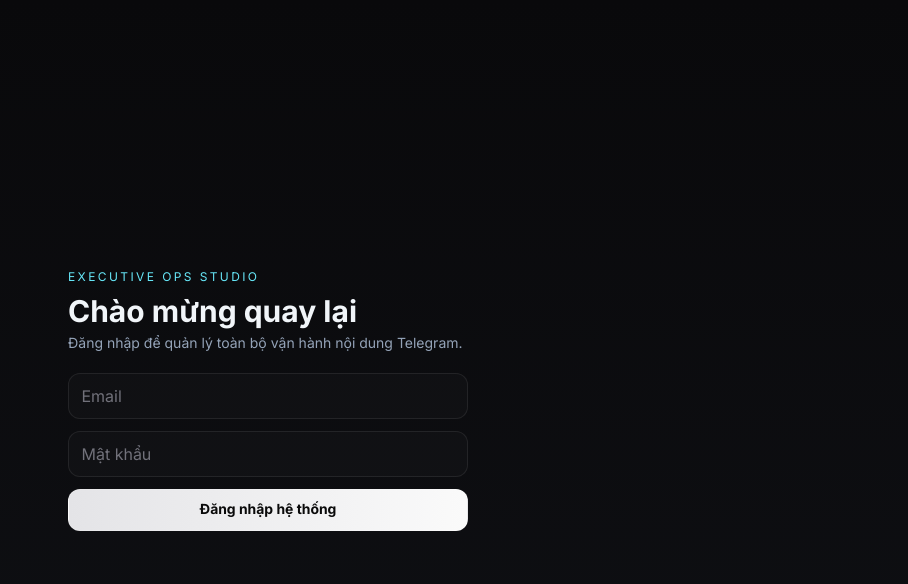
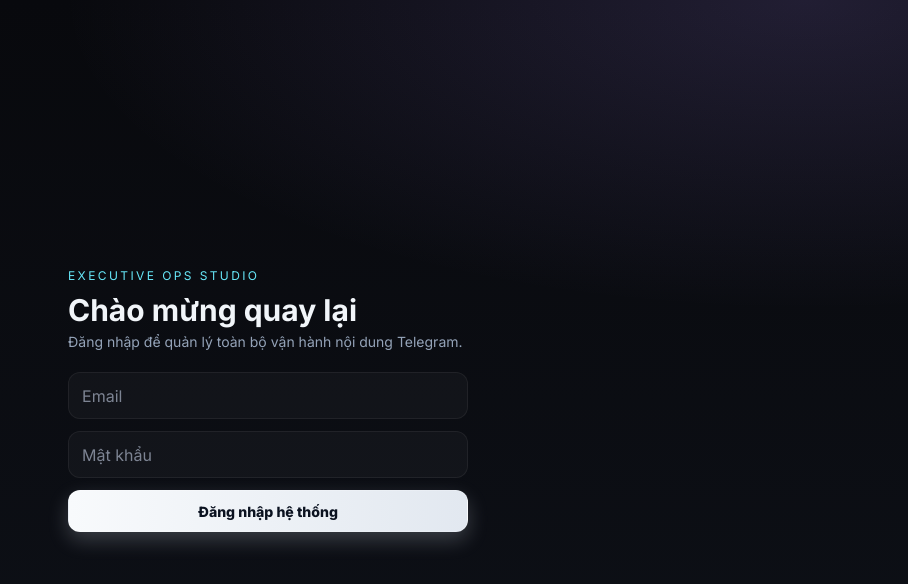
Before and after one commit to hminhnhut0501/hangcumedia, a Next.js app in the folder apps/web/: page /login in a window 1280 px wide. Shown: the top 584 px of the page, without its empty margins (372-1280 px from the left). Built offline with nearby package versions, Linux system fonts and the light colour scheme; no server answers.

Commit message:
style(web): premium contrast and smoother motion polish

```diff
--- a/apps/web/app/globals.css
+++ b/apps/web/app/globals.css
@@ -5,15 +5,16 @@
 @tailwind utilities;
 
 :root {
-  --bg: #09090b;
-  --bg-soft: #0f1014;
-  --surface: #111218;
-  --surface-elev: #171923;
-  --line: rgba(255, 255, 255, 0.08);
-  --line-soft: rgba(255, 255, 255, 0.04);
-  --text: #f4f4f5;
-  --muted: #a1a1aa;
+  --bg: #08090d;
+  --bg-soft: #0e1118;
+  --surface: #121520;
+  --surface-elev: #181c2a;
+  --line: rgba(255, 255, 255, 0.1);
+  --line-soft: rgba(255, 255, 255, 0.06);
+  --text: #f8fafc;
+  --muted: #a5afc3;
   --brand: #7dd3fc;
+  --brand-2: #a78bfa;
 }
 
 * { box-sizing: border-box; }
@@ -31,77 +32,100 @@ a { color: inherit; text-decoration: none; }
 .app-bg {
   min-height: 100vh;
   background:
-    radial-gradient(900px 300px at 50% -180px, rgba(255, 255, 255, 0.08), transparent 60%),
+    radial-gradient(1000px 320px at 8% -180px, rgba(125, 211, 252, 0.2), transparent 60%),
+    radial-gradient(1200px 500px at 92% 0%, rgba(167, 139, 250, 0.16), transparent 62%),
     linear-gradient(180deg, var(--bg) 0%, var(--bg-soft) 100%);
 }
 
 .panel {
-  border: 1px solid var(--line);
-  background: rgba(17, 18, 24, 0.92);
+  border: 1px solid var(--line-soft);
+  background: linear-gradient(160deg, rgba(28, 33, 48, 0.88), rgba(16, 19, 28, 0.9));
   border-radius: 18px;
-  box-shadow: 0 12px 28px rgba(0, 0, 0, 0.2);
+  box-shadow:
+    0 20px 40px rgba(0, 0, 0, 0.25),
+    inset 0 1px 0 rgba(255, 255, 255, 0.05);
+  transition: border-color 220ms ease, transform 220ms ease;
 }
 
 .card {
-  border: 1px solid var(--line);
+  border: 1px solid var(--line-soft);
   border-radius: 16px;
-  background: rgba(17, 18, 24, 0.9);
-  box-shadow: 0 10px 24px rgba(0, 0, 0, 0.16);
+  background: linear-gradient(160deg, rgba(29, 34, 50, 0.9), rgba(17, 20, 30, 0.92));
+  box-shadow:
+    0 14px 34px rgba(0, 0, 0, 0.22),
+    inset 0 1px 0 rgba(255, 255, 255, 0.05);
   padding: 1rem;
+  transition: transform 220ms ease, box-shadow 220ms ease, border-color 220ms ease;
+}
+
+.card:hover {
+  border-color: rgba(125, 211, 252, 0.2);
+  transform: translateY(-2px);
+  box-shadow:
+    0 18px 40px rgba(0, 0, 0, 0.26),
+    0 0 0 1px rgba(125, 211, 252, 0.12) inset;
 }
 
 .section-title {
   font-family: 'Manrope', sans-serif;
+  letter-spacing: -0.02em;
 }
 
 .input,
 select.input,
 textarea.input {
   width: 100%;
-  border: 1px solid var(--line);
+  border: 1px solid var(--line-soft);
   border-radius: 12px;
-  background: rgba(255, 255, 255, 0.02);
+  background: rgba(255, 255, 255, 0.03);
   color: var(--text);
-  padding: 0.62rem 0.78rem;
+  padding: 0.66rem 0.82rem;
   outline: none;
-  transition: all 160ms ease;
+  transition: all 180ms ease;
 }
 
-.input::placeholder { color: #71717a; }
+.input::placeholder { color: #7d8493; }
 
 .input:focus,
 select.input:focus,
 textarea.input:focus {
-  border-color: rgba(255, 255, 255, 0.22);
-  background: rgba(255, 255, 255, 0.05);
-  box-shadow: 0 0 0 3px rgba(255, 255, 255, 0.06);
+  border-color: rgba(125, 211, 252, 0.4);
+  background: rgba(255, 255, 255, 0.06);
+  box-shadow:
+    0 0 0 3px rgba(125, 211, 252, 0.12),
+    0 8px 18px rgba(0, 0, 0, 0.18);
 }
 
 .btn {
-  border: 1px solid #ffffff1a;
+  border: 1px solid rgba(255, 255, 255, 0.18);
   border-radius: 12px;
-  background: linear-gradient(90deg, #e4e4e7, #fafafa);
-  color: #0a0a0a;
-  font-size: 0.87rem;
-  font-weight: 700;
-  padding: 0.58rem 0.9rem;
-  transition: transform 140ms ease, opacity 140ms ease;
+  background: linear-gradient(90deg, #f8fafc 0%, #e2e8f0 100%);
+  color: #0b1220;
+  font-size: 0.88rem;
+  font-weight: 800;
+  padding: 0.6rem 0.95rem;
+  transition: transform 160ms ease, box-shadow 200ms ease;
+  box-shadow: 0 8px 20px rgba(203, 213, 225, 0.24);
 }
 
-.btn:hover { transform: translateY(-1px); }
+.btn:hover {
+  transform: translateY(-1px);
+  box-shadow: 0 12px 24px rgba(203, 213, 225, 0.34);
+}
 
 .btn-secondary {
-  border: 1px solid #ffffff1f;
+  border: 1px solid rgba(255, 255, 255, 0.18);
   border-radius: 12px;
-  background: rgba(255, 255, 255, 0.03);
+  background: rgba(255, 255, 255, 0.06);
   color: #f4f4f5;
   font-size: 0.84rem;
-  padding: 0.55rem 0.82rem;
-  transition: all 140ms ease;
+  padding: 0.56rem 0.84rem;
+  transition: all 160ms ease;
 }
 
 .btn-secondary:hover {
-  background: rgba(255, 255, 255, 0.09);
+  background: rgba(255, 255, 255, 0.12);
+  border-color: rgba(125, 211, 252, 0.34);
 }
 
 .table {
@@ -111,17 +135,18 @@ textarea.input:focus {
 
 .table th,
 .table td {
-  border-bottom: 1px solid rgba(255, 255, 255, 0.06);
+  border-bottom: 1px solid rgba(255, 255, 255, 0.07);
   padding: 0.75rem;
   text-align: left;
   font-size: 0.86rem;
 }
 
 .table th {
-  color: #a1a1aa;
+  color: #a7b0c1;
   font-size: 0.7rem;
   letter-spacing: 0.08em;
   text-transform: uppercase;
+  font-weight: 700;
 }
 
 .badge {
@@ -129,7 +154,7 @@ textarea.input:focus {
   align-items: center;
   gap: 0.28rem;
   border-radius: 999px;
-  padding: 0.2rem 0.52rem;
+  padding: 0.22rem 0.56rem;
   font-size: 0.72rem;
   font-weight: 700;
 }
@@ -137,24 +162,28 @@ textarea.input:focus {
 .badge-ok { background: rgba(34, 197, 94, 0.16); color: #86efac; }
 .badge-warn { background: rgba(245, 158, 11, 0.16); color: #fcd34d; }
 .badge-err { background: rgba(244, 63, 94, 0.16); color: #fda4af; }
-.badge-neutral { background: rgba(255, 255, 255, 0.1); color: #d4d4d8; }
+.badge-neutral { background: rgba(255, 255, 255, 0.12); color: #d4d4d8; }
 
-.kpi-value { font-family: 'Manrope', sans-serif; font-variant-numeric: tabular-nums; }
+.kpi-value {
+  font-family: 'Manrope', sans-serif;
+  font-variant-numeric: tabular-nums;
+}
 
-.fade-up { animation: fadeUp 260ms ease both; }
+.fade-up { animation: fadeUp 360ms cubic-bezier(0.22, 1, 0.36, 1) both; }
+.stagger-1 { animation-delay: 50ms; }
+.stagger-2 { animation-delay: 110ms; }
+.stagger-3 { animation-delay: 170ms; }
+
 .empty-state {
-  border: 1px dashed #ffffff26;
+  border: 1px dashed rgba(125, 211, 252, 0.22);
   border-radius: 12px;
-  padding: 1.2rem;
+  padding: 1.4rem;
   text-align: center;
-  color: #a1a1aa;
-  background: rgba(255, 255, 255, 0.02);
+  color: #b4bdd0;
+  background: linear-gradient(130deg, rgba(125, 211, 252, 0.08), rgba(167, 139, 250, 0.06));
 }
-.stagger-1 { animation-delay: 40ms; }
-.stagger-2 { animation-delay: 80ms; }
-.stagger-3 { animation-delay: 120ms; }
 
 @keyframes fadeUp {
-  from { opacity: 0; transform: translateY(8px); }
-  to { opacity: 1; transform: translateY(0); }
+  from { opacity: 0; transform: translateY(10px) scale(0.995); }
+  to { opacity: 1; transform: translateY(0) scale(1); }
 }
--- a/apps/web/app/groups/page.tsx
+++ b/apps/web/app/groups/page.tsx
@@ -55,7 +55,7 @@ export default function GroupsPage() {
       subtitle="Đăng ký nhóm backup/main/admin và chuẩn hóa thông tin routing."
       actions={<button className="btn-secondary" onClick={load}>{loading ? 'Đang tải...' : 'Làm mới'}</button>}
     >
-      <form className="card fade-up space-y-3" onSubmit={createGroup}>
+      <form className="card fade-up stagger-1 space-y-3" onSubmit={createGroup}>
         <div className="grid gap-3 md:grid-cols-2">
           <div>
             <label className="mb-1 block text-sm text-zinc-300">Tên nhóm</label>
@@ -91,7 +91,7 @@ export default function GroupsPage() {
         {notice ? <p className="text-sm text-zinc-300">{notice}</p> : null}
       </form>
 
-      <section className="card fade-up overflow-auto">
+      <section className="card fade-up stagger-2 overflow-auto">
         {loading ? <p className="text-sm text-zinc-400">Đang tải danh sách nhóm...</p> : null}
         {!loading && groups.length === 0 ? (
           <div className="empty-state">Chưa có nhóm nào. Hãy thêm nhóm đầu tiên ở form phía trên.</div>
--- a/apps/web/components/AppShell.tsx
+++ b/apps/web/components/AppShell.tsx
@@ -15,16 +15,16 @@ export function AppShell({ title, subtitle, actions, children }: {
       <div className="app-bg min-h-screen">
         <div className="mx-auto grid min-h-screen max-w-[1400px] grid-cols-1 gap-4 px-4 py-4 lg:grid-cols-[260px_1fr]">
           <aside className="panel hidden min-h-[calc(100vh-2rem)] p-4 lg:block">
-            <div className="mb-4 rounded-xl bg-white/[0.03] p-4">
+            <div className="mb-4 rounded-xl bg-white/[0.05] p-4 fade-up">
               <p className="text-xs uppercase tracking-[0.2em] text-zinc-500">Executive Ops</p>
               <h2 className="mt-2 section-title text-lg font-bold text-zinc-100">Telegram Studio</h2>
-              <p className="mt-1 text-xs text-zinc-500">UI v3 Hybrid</p>
+              <p className="mt-1 text-xs text-zinc-400">UX v4 Practical+</p>
             </div>
             <Nav />
           </aside>
 
           <div className="flex min-w-0 flex-col gap-4">
-            <header className="panel p-4">
+            <header className="panel p-4 fade-up">
               <div className="flex flex-wrap items-start justify-between gap-3">
                 <div>
                   <p className="text-xs uppercase tracking-[0.2em] text-zinc-500">Vận hành</p>
```
